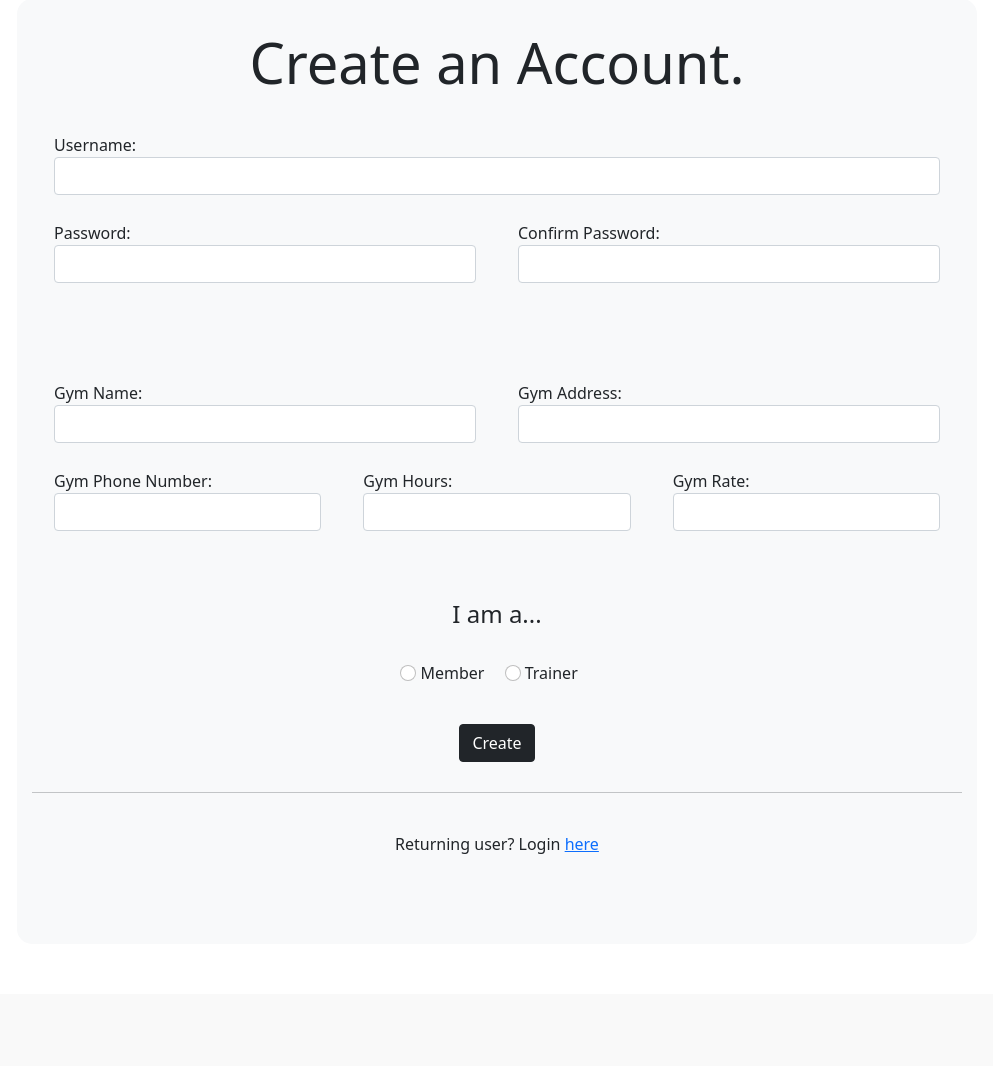
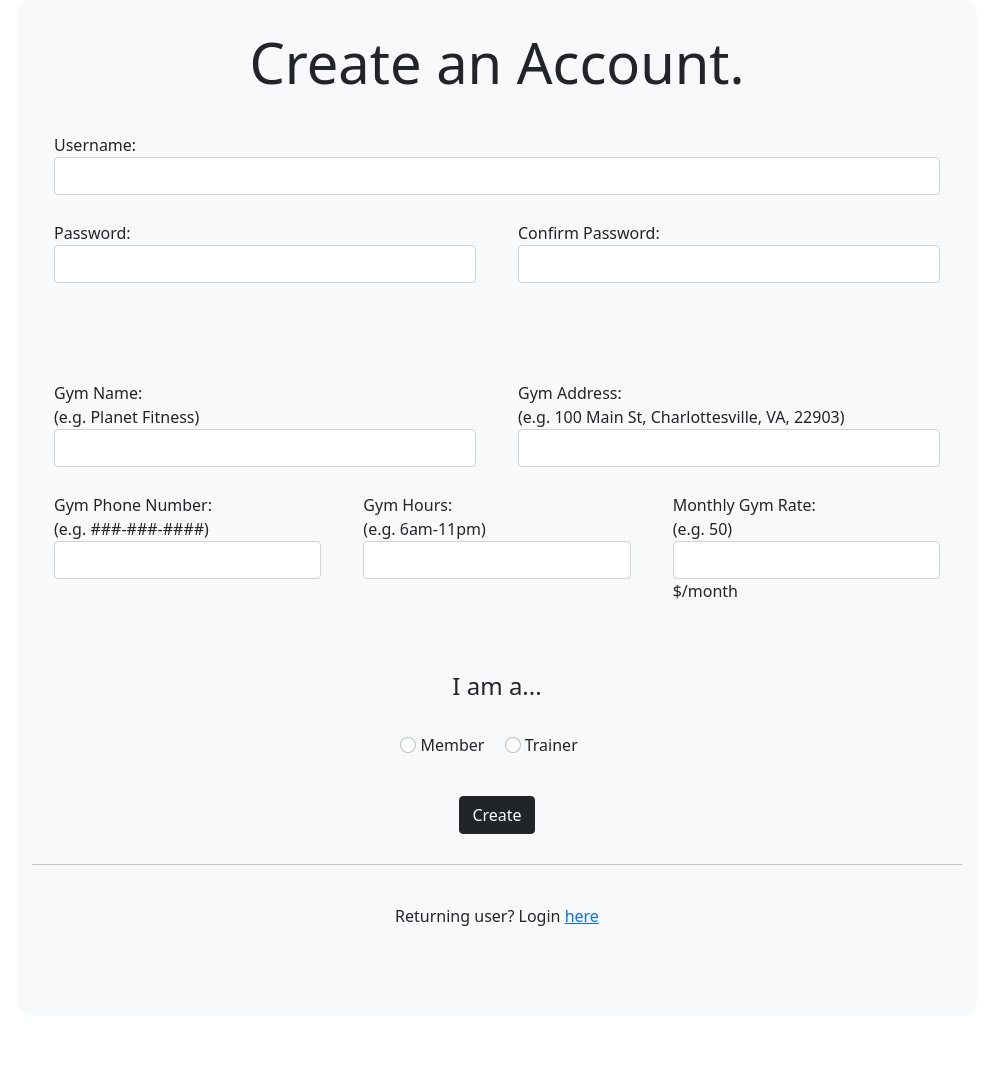
Before and after one commit to c-a-reyes/workout-generator, a PHP site: page /create-account.php in a window 1280 px wide. Shown: the part 97-1163 px from the top of the page, without its empty margins (143-1136 px from the left). Before the commit the page ends 951 px from the top, so only its background shows below. Run offline with PHP 8.4, Linux system fonts and the light colour scheme; a stand-in replaces the project's code that opens the database connection.

Commit message:
added labels/descriptions for the create user fields

```diff
--- a/create-account.php
+++ b/create-account.php
@@ -129,26 +129,31 @@
                 <div id="gymInfo">
                     <div class="row mx-3">
                         <div class="col mb-3 mx-3" style="padding: 5px; text-align: left">
-                            Gym Name:
+                            Gym Name: <br>
+                            (e.g. Planet Fitness)
                             <input type="text" class="form-control" name="gym_name" required />
                         </div>
                         <div class="col mb-3 mx-3" style="padding: 5px; text-align: left">
-                            Gym Address:
+                            Gym Address: <br>
+                            (e.g. 100 Main St, Charlottesville, VA, 22903)
                             <input type="text" class="form-control" name="gym_address" required />
                         </div>
                     </div>
                     <div class="row mx-3">
                         <div class="col mb-3 mx-3" style="padding: 5px; text-align: left">
-                            Gym Phone Number:
+                            Gym Phone Number: <br>
+                            (e.g. ###-###-####)
                             <input type="text" class="form-control" name="gym_phone_number" required />
                         </div>
                         <div class="col mb-3 mx-3" style="padding: 5px; text-align: left">
-                            Gym Hours:
+                            Gym Hours: <br>
+                            (e.g. 6am-11pm)
                             <input type="text" class="form-control" name="gym_hours" required />
                         </div>
                         <div class="col mb-3 mx-3" style="padding: 5px; text-align: left">
-                            Gym Rate:
-                            <input type="number" class="form-control" name="gym_rate" required />
+                            Monthly Gym Rate: <br>
+                            (e.g. 50)
+                            <input type="number" class="form-control" name="gym_rate" required /> $/month
                         </div>
                     </div>
                 </div>
@@ -174,29 +179,29 @@
                         </div>
                         <div id="memberInfo" style="display:none">
                             <div class="row mb-3 mx-3" style="padding: 5px">
-                                Height:
+                                Height: (inches, e.g. '65' for 5 ft 5 in)
                                 <input id="hite" type="number" class="form-control" name="height" required />
                             </div>
                             <div class="row mb-3 mx-3" style="padding: 5px">
-                                Weight:
+                                Weight: (pounds)
                                 <input id="wate" type="number" class="form-control" name="weight" required />
                             </div>
                             <div class="row mb-3 mx-3" style="padding: 5px">
-                                Goal:
+                                Goal: (describe briefly)
                                 <input id="gole" type="text" class="form-control" name="goal" required />
                             </div>
                         </div>
                         <div id="trainerInfo" style="display:none">
                             <div class="row mb-3 mx-3" style="padding: 5px">
-                                Specialty:
+                                Specialty (e.g. bodybuilding, crossfit, etc.):
                                 <input id="specs" type="text" class="form-control" name="specialty" required />
                             </div>
                             <div class="row mb-3 mx-3" style="padding: 5px">
-                                Experience:
+                                Experience (number of years):
                                 <input id="exp" type="number" class="form-control" name="experience" required />
                             </div>
                             <div class="row mb-3 mx-3" style="padding: 5px">
-                                Certifications:
+                                Certifications (e.g. NASM or CrossFit L3):
                                 <input id="certs" type="text" class="form-control" name="certifications" required />
                             </div>
                         </div>
```
